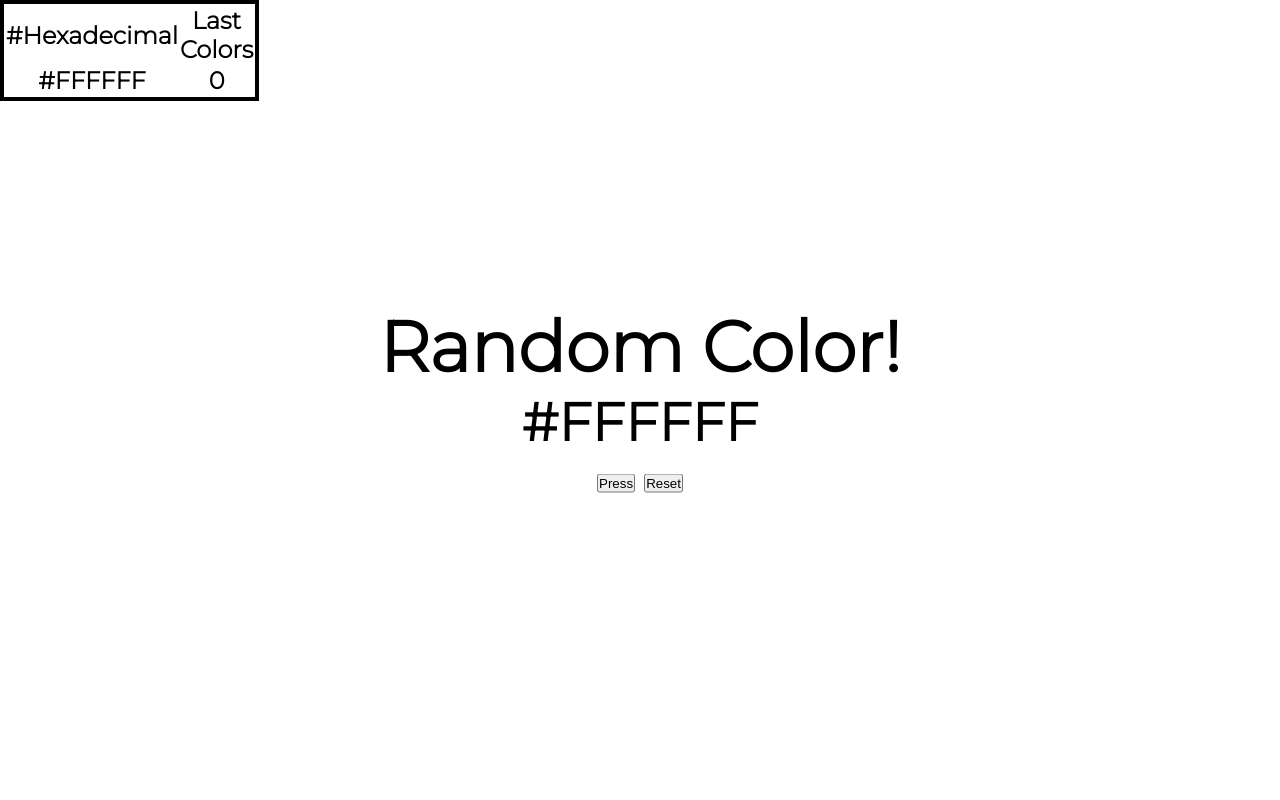
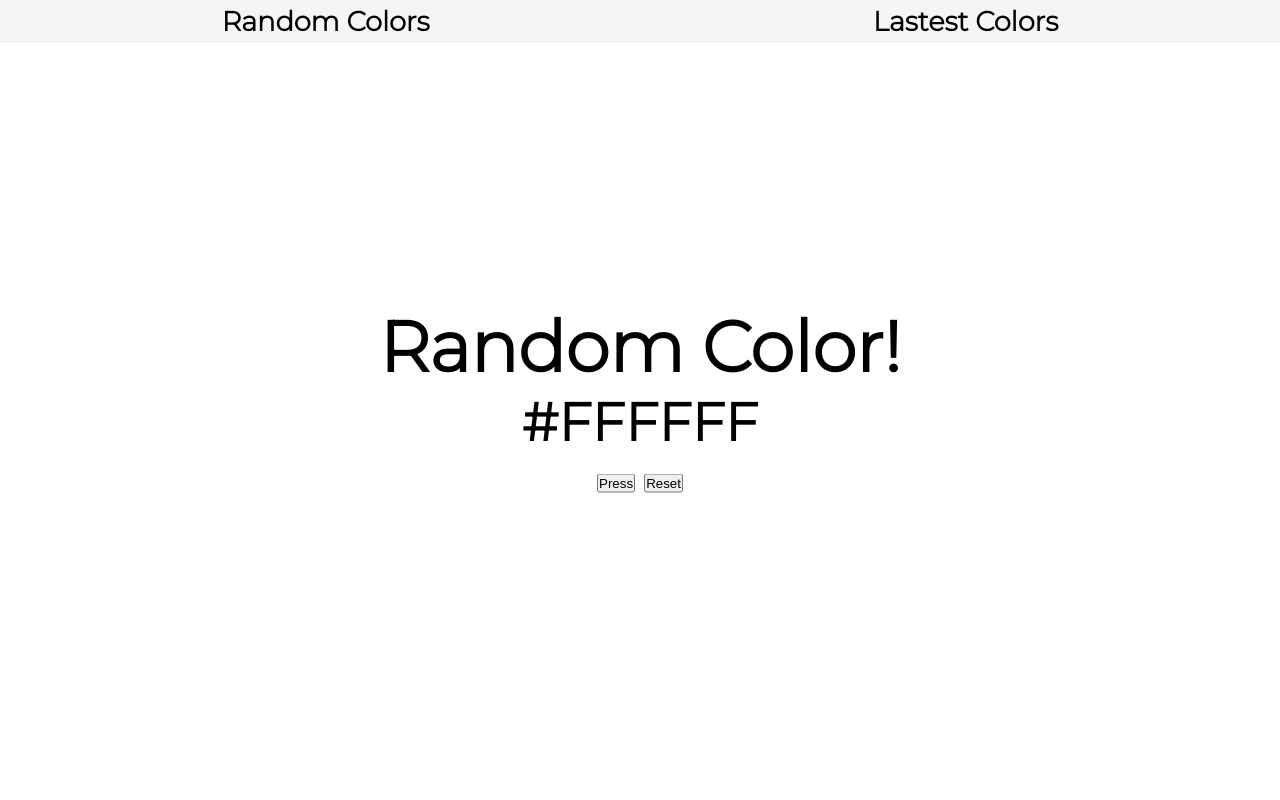
Before and after one commit to Tinovillar/Random-Color, a plain HTML site: page index.html in a window 1280 px wide. Shown: the top 800 px of the page. Drawn offline with Linux system fonts and the light colour scheme.

Commit message:
most beatiful than the last commit

```diff
--- a/index.html
+++ b/index.html
@@ -8,13 +8,14 @@
     <title>Random Colors</title>
 </head>
 <body id="body">
-    <!-- <nav class="nav">
+    <nav class="nav">
         <ul>
-            <li>Random Colors</li>
-            <li>Lastest Colors</li>
+            <li><a href="#p-container">Random Colors</a></li>
+            <li><a href="#t-container">Lastest Colors</a></li>
         </ul>
-    </nav> -->
+    </nav>
 
+    <div id="p-container">
         <div class="picker">
             <h1>Random Color!</h1>
             <h2 id="palette">#FFFFFF</h2>
@@ -23,10 +24,13 @@
                 <button id="reset">Reset</button>
             </div>
         </div>
+    </div>
 
+    <div id="t-container">
         <table id="table">
 
         </table>
+    </div>
 
     <script src="app.js"></script>
 </body>
--- a/styles.css
+++ b/styles.css
@@ -22,6 +22,11 @@ html {
     scroll-behavior: smooth;
 }
 
+#p-container {
+    width: 100vh;
+    height: 100vh;
+}
+
 .picker {
     position: absolute;
     top: 50%;
@@ -31,9 +36,12 @@ html {
     font-size: 2.2rem;
 }
 
-/* .nav {
+.nav {
     background-color: whitesmoke;
     padding: 0.3rem 0;
+    width: 100%;
+    position: fixed;
+    z-index: 1;
 }
 
 .nav ul {
@@ -41,16 +49,30 @@ html {
     justify-content: space-around;
     font-size: 1.7rem;
     font-weight: bold;
-} */
+}
+
+a {
+    color: black;
+}
+
+#t-container {
+    width: 100vh;
+    height: 100vh;
+}
+
+#table {
+    width: 60%;
+    font-size: 1.5rem;
+    font-weight: bold;
+    border: black 4px solid;
+    background-color: white;
+    position: absolute;
+    top: 150%;
+    left: 50%;
+    text-align: center;
+    transform: translate(-50%, -50%);
+}
 
 tr {
     text-align: center;
 }
-
-#table {
-    width: 20%;
-    font-size: 1.5rem;
-    font-weight: bold;
-    border: black 4px solid;
-    background-color: white;
-}
```
Lines whose indentation alone changed are shown as unchanged.
